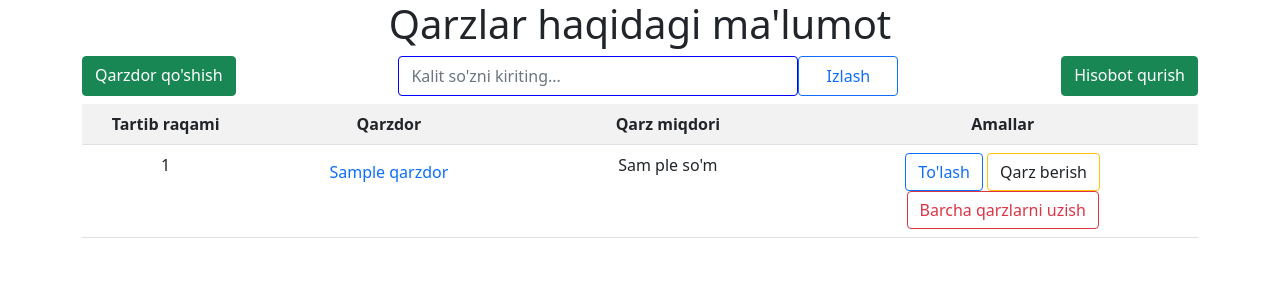
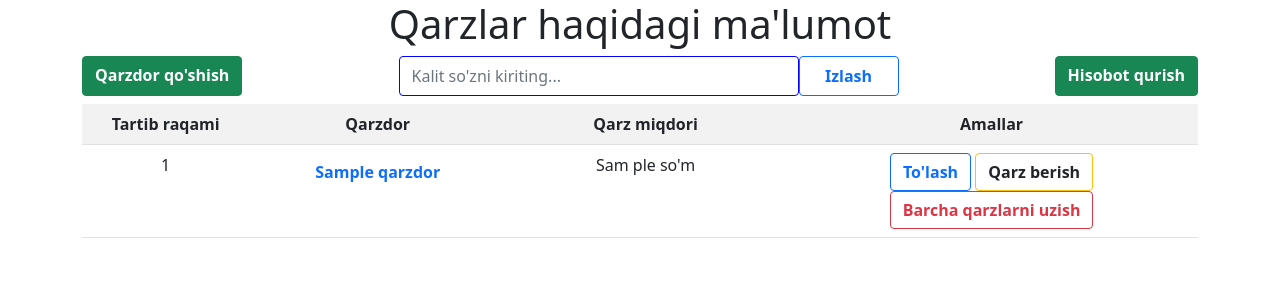
Before and after one commit to DiyorbekBoltayev/qarzDaftar, a PHP site: page / in a window 1280 px wide. Shown: the top 300 px of the page. Run offline with PHP 8.4, Linux system fonts and the light colour scheme; tables that the repository leaves empty or names only in its code hold one stand-in row (values such as "Sample post").

Commit message:
style da ozroq o'zgarish bo'ldi

```diff
--- a/berish.php
+++ b/berish.php
@@ -45,7 +45,7 @@ $data_qarzlar=mysqli_fetch_assoc($result);
     <meta http-equiv="X-UA-Compatible" content="ie=edge">
     <link href="https://cdn.jsdelivr.net/npm/bootstrap@5.1.3/dist/css/bootstrap.min.css" rel="stylesheet" integrity="sha384-1BmE4kWBq78iYhFldvKuhfTAU6auU8tT94WrHftjDbrCEXSU1oBoqyl2QvZ6jIW3" crossorigin="anonymous">
 
-    <title>Document</title>
+    <title>To'lash</title>
 </head>
 <body>
 
@@ -79,7 +79,7 @@ $data_qarzlar=mysqli_fetch_assoc($result);
         </div>
 
         <br>
-        <input type="submit" name="submit" class="form-control btn btn-success" value="Qo'shish">
+        <input type="submit" name="submit" class="form-control btn btn-success" value="Berish">
     </form>
 </div>
 
--- a/hisobot.php
+++ b/hisobot.php
@@ -26,7 +26,7 @@ $sql="select * from history where  data between '$sana1' and '$sana2'";
 <body>
 <div class="container">
     <h1 class="text text-center m-4">Qarzlar haqida hisobot </h1>
-    <div class="d-flex justify-content-between mb-3 mt-4"> <a href="index.php" class="btn btn-success">Orqaga</a>
+    <div class="d-flex justify-content-between mb-3 mt-4"> <a href="index.php" style="font-weight: 800" class="btn btn-success">Orqaga</a>
         <form class=" d-flex justify-content-between " action="" method="post">
             <input name="sana1" style="width: 200px; height: 40px; border: 1px solid blue"  required type="date"  class=" form-control">
             <input name="sana1txt" style="width: 95px; height: 40px; border: 1px solid blue" value="sanasidan"  readonly type="text" class=" form-control">
--- a/index.php
+++ b/index.php
@@ -17,21 +17,21 @@ $git_p=1700;
 <body>
 <div class="container">
     <h1 class="text text-center">Qarzlar haqidagi ma'lumot</h1>
-    <div class="d-flex justify-content-between mb-2"> <a href="add.php" class="btn btn-success">Qarzdor qo'shish</a>
+    <div class="d-flex justify-content-between mb-2"> <a href="add.php" style="font-weight: 800" class="btn btn-success">Qarzdor qo'shish</a>
         <form class=" d-flex justify-content-between" action="topilgan.php" method="post">
-            <input name="search" style="width: 400px; height: 40px; border: 1px solid blue" placeholder="Kalit so'zni kiriting..." type="search" class=" form-control">
-            <input style="width: 100px;" type="submit" class="btn btn-outline-primary form-control" value="Izlash">
+            <input name="search" style="width: 400px; height: 40px; border: 1px solid blue" required placeholder="Kalit so'zni kiriting..." type="search" class=" form-control">
+            <input style="width: 100px; font-weight: 600" type="submit" class="btn btn-outline-primary form-control" value="Izlash">
         </form>
-        <a href="hisobot.php" class="btn btn-success"> Hisobot qurish</a>
+        <a href="hisobot.php" style="font-weight: 900" class="btn btn-success"> Hisobot qurish</a>
     </div>
 
     <div>
         <table class="table table-striped text-center">
             <tr>
                 <th style="width: 15%">Tartib raqami</th>
-                <th style="width: 25%;">Qarzdor</th>
+                <th style="width: 23%;">Qarzdor</th>
                 <th style="width: 25%">Qarz miqdori</th>
-                <th style="width: 35%">Amallar</th>
+                <th style="width: 38%">Amallar</th>
             </tr>
     <?php
     $sql="SELECT * FROM qarzlar ORDER BY id DESC";
@@ -45,7 +45,7 @@ $git_p=1700;
             <tr>
                 <td><?php echo $sn?></td>
                 <td>
-                    <a href="show.php? id=<?php echo $ff ?>" style="width: 100%;" class="btn  text-primary">
+                    <a href="show.php? id=<?php echo $ff ?>" style="width: 100%; font-weight: 600" class="btn  text-primary">
                     <?php
                     $tt=$data['qarzdor_id'];
                     $sql2="SELECT * FROM qarzdor where id='$tt'";
@@ -70,9 +70,9 @@ $git_p=1700;
                     echo $ss." so'm ";
                     ?> </td>
                 <td>
-                    <a href="tulash.php? id=<?php echo $tt?>" class="btn btn-outline-primary">To'lash</a>
-                    <a href="berish.php? id=<?php echo $tt?>" class="btn btn-outline-warning text-dark">Qarz berish</a>
-                    <a href="uzish.php? id=<?php echo $tt?>" class="btn btn-outline-danger ">Barcha qarzlarni uzish</a>
+                    <a href="tulash.php? id=<?php echo $tt?>"  style="font-weight: 600" class="btn btn-outline-primary">To'lash</a>
+                    <a href="berish.php? id=<?php echo $tt?>" style="font-weight: 600"  class="btn btn-outline-warning text-dark">Qarz berish</a>
+                    <a href="uzish.php? id=<?php echo $tt?>" style="font-weight: 600"  class="btn btn-outline-danger ">Barcha qarzlarni uzish</a>
                 </td>
             </tr>
 
--- a/tulash.php
+++ b/tulash.php
@@ -79,7 +79,7 @@ $data_qarzlar=mysqli_fetch_assoc($result);
         </div>
 
         <br>
-        <input type="submit" name="submit" class="form-control btn btn-success" value="Qo'shish">
+        <input type="submit" name="submit" class="form-control btn btn-success" value="To'lash">
     </form>
 </div>
 
```
